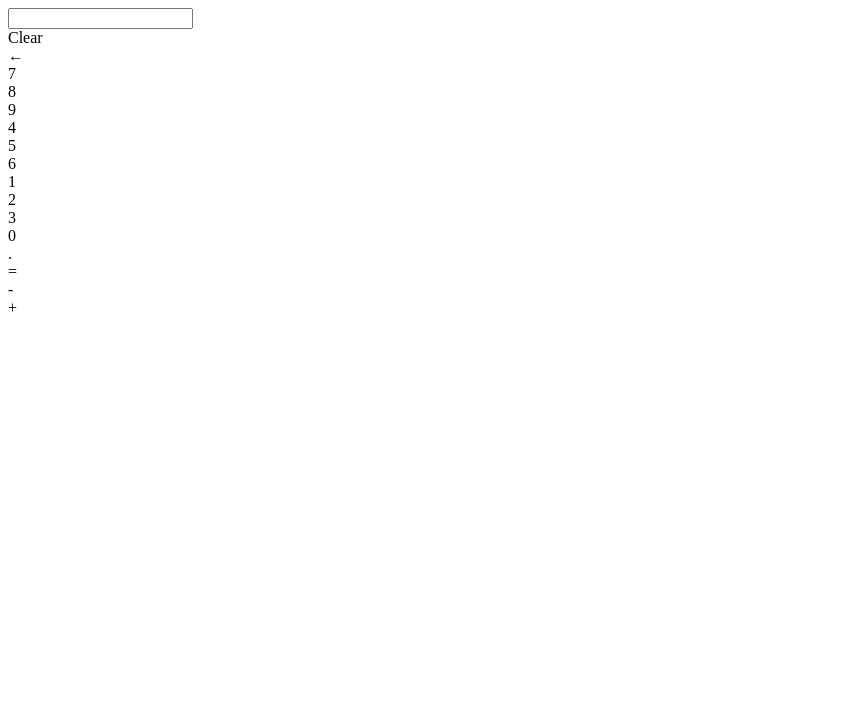
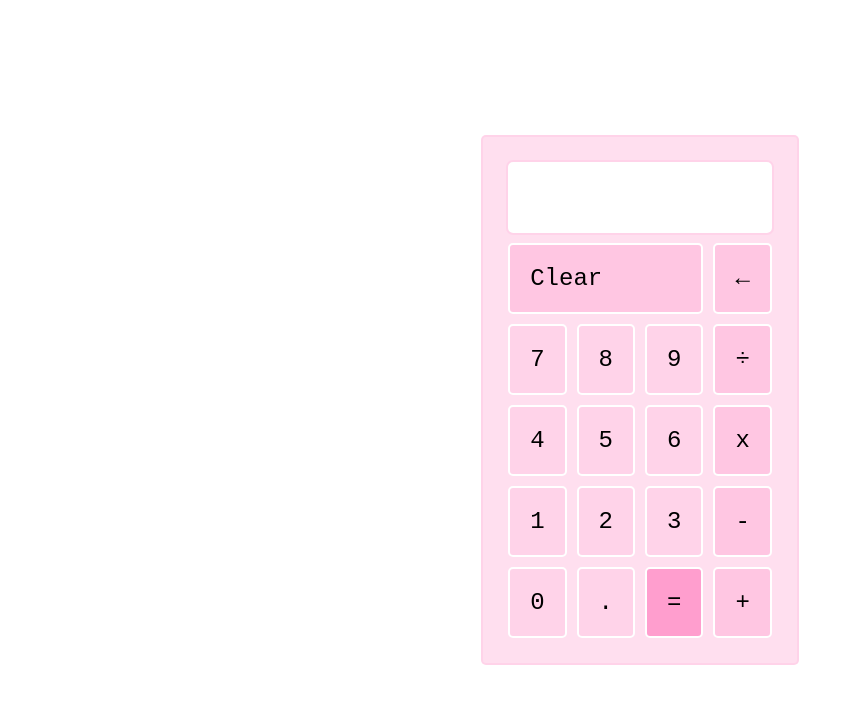
Before and after one commit to phylaren/calculator, a plain HTML site: page index.html in a window 1280 px wide. Shown: the whole page, without its empty margins (0-854 px from the left). Drawn offline with Linux system fonts and the light colour scheme.

Commit message:
Add css styling

```diff
--- a/css/style.css
+++ b/css/style.css
@@ -0,0 +1,110 @@
+:root {
+    --border: 2px solid white;
+    --padding: 20px;
+    --margin: 5px;
+    --border-radius: 5px;
+
+    --light-pink: rgb(255 182 218 / 0.3);
+    --pink: rgb(255 223 239);
+}
+
+* {
+    margin: 0;
+    padding: 0;
+    font-family: 'Courier New', Courier, monospace;
+    font-size: x-large;
+}
+
+html {
+    height: 100%
+}
+
+body {
+    display: flex;
+    justify-content: center;
+    align-items: center;
+    width: 100%;
+    min-height: 100%;
+}
+
+#calculator-container {
+    border: var(--border);
+    padding: var(--padding);
+    border-radius: var(--border-radius);
+    background-color: var(--pink);
+    display: flex;
+    flex-direction: column;
+    flex: 0 1 0;
+    border-color: var(--light-pink);
+}
+
+#input-container {
+    display: flex;
+}
+
+input {
+    border: var(--border);
+    padding: var(--padding);
+    margin: var(--margin);
+    border-radius: var(--border-radius);
+    width: 100%;   /* CHANGE HERE */
+    flex: 1 1 0;
+    outline: 2px solid var(--light-pink);
+}
+
+input:focus {
+    outline: 2px solid var(--light-pink);
+}
+
+#clear-backspace-container {
+    display: flex;
+}
+
+#clear {
+    flex: 1 1 0;
+}
+
+#digits-symbols-container {
+    display: flex;
+}
+
+#digits-container {
+    display: flex;
+    flex-wrap: wrap;
+}
+
+#zero-point-equals {
+    display: flex;
+}
+
+#mathematical-symbols{
+    display: flex;
+    flex-direction: column;
+}
+
+.button {
+    border-radius: var(--border-radius);
+    border: var(--border);
+    padding: var(--padding);
+    margin: var(--margin);
+    background-color: var(--light-pink);
+    transition: all 0.3s;
+}
+
+.button:hover, .button.special:hover {
+    background-color: rgb(255 182 218);
+    transition: all 0.3s;
+    cursor: pointer;
+}
+
+.button.special {
+    background-color: rgb(255 182 218 / 0.6);
+}
+
+.button.equals {
+    background-color: rgb(255 131 193 / 0.7);
+}
+
+.button.equals:hover {
+    background-color: rgb(255 131 193);
+}
--- a/index.html
+++ b/index.html
@@ -14,8 +14,8 @@
         </div>
 
         <div id="clear-backspace-container">
-            <div id="clear" class="button">Clear</div>
-            <div id="backspace" class="button">←</div>
+            <div id="clear" class="button special">Clear</div>
+            <div id="backspace" class="button special">←</div>
         </div>
 
         <div id="digits-symbols-container">
@@ -32,18 +32,18 @@
                     <div id="" class="button">3</div>
                 </div>
 
-                <div>
+                <div id="zero-point-equals">
                     <div id="zero" class="button">0</div>
                     <div id="point" class="button">.</div>
-                    <div id="equals" class="button">=</div>
+                    <div id="equals" class="button equals">=</div>
                 </div>
             </div>
 
             <div id="mathematical-symbols">
-                <div id="" class="button"></div>
-                <div id="" class="button"></div>
-                <div id="" class="button">-</div>
-                <div id="" class="button">+</div>
+                <div id="" class="button special">÷</div>
+                <div id="" class="button special">x</div>
+                <div id="" class="button special">-</div>
+                <div id="" class="button special">+</div>
             </div>
         </div>
     </div>
```
